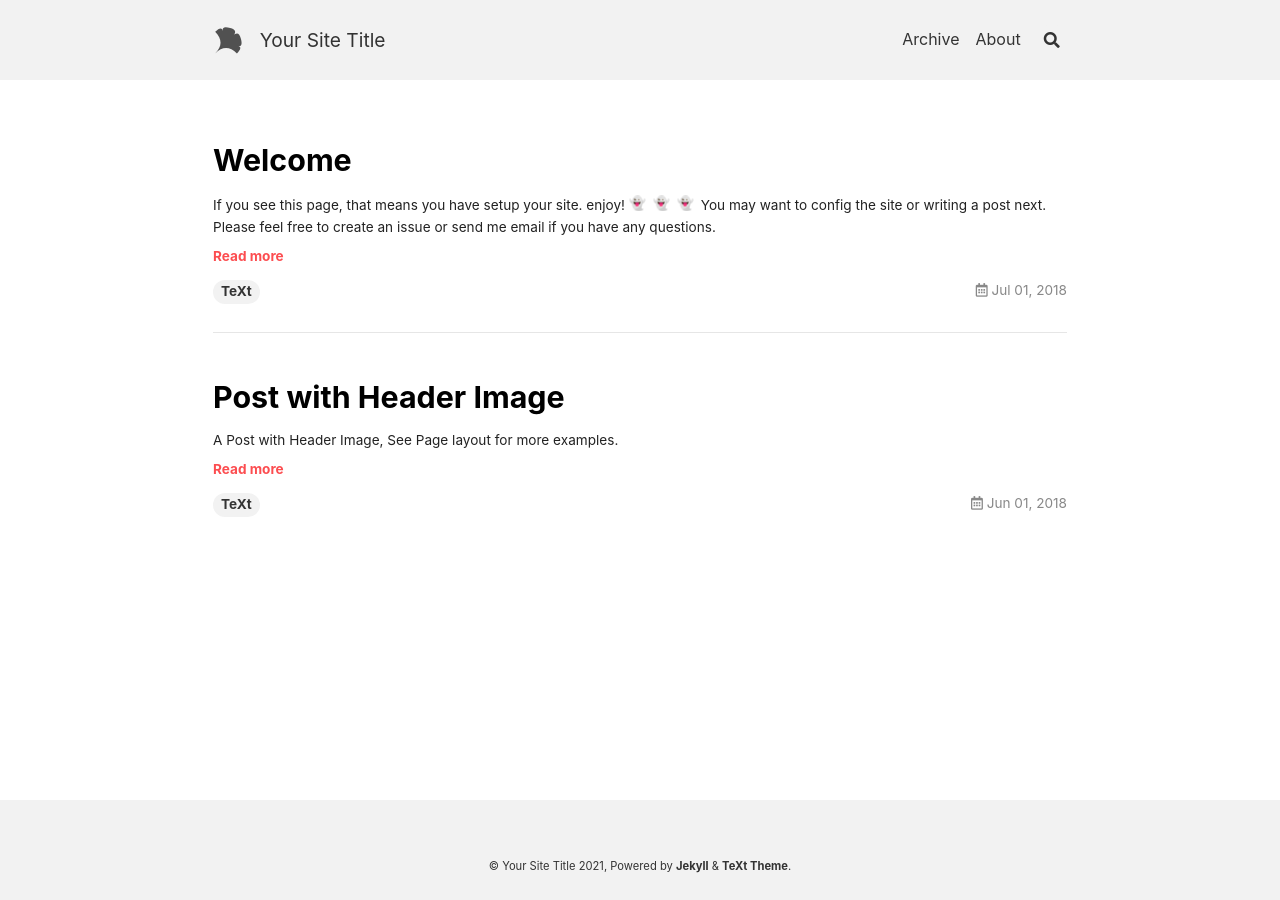
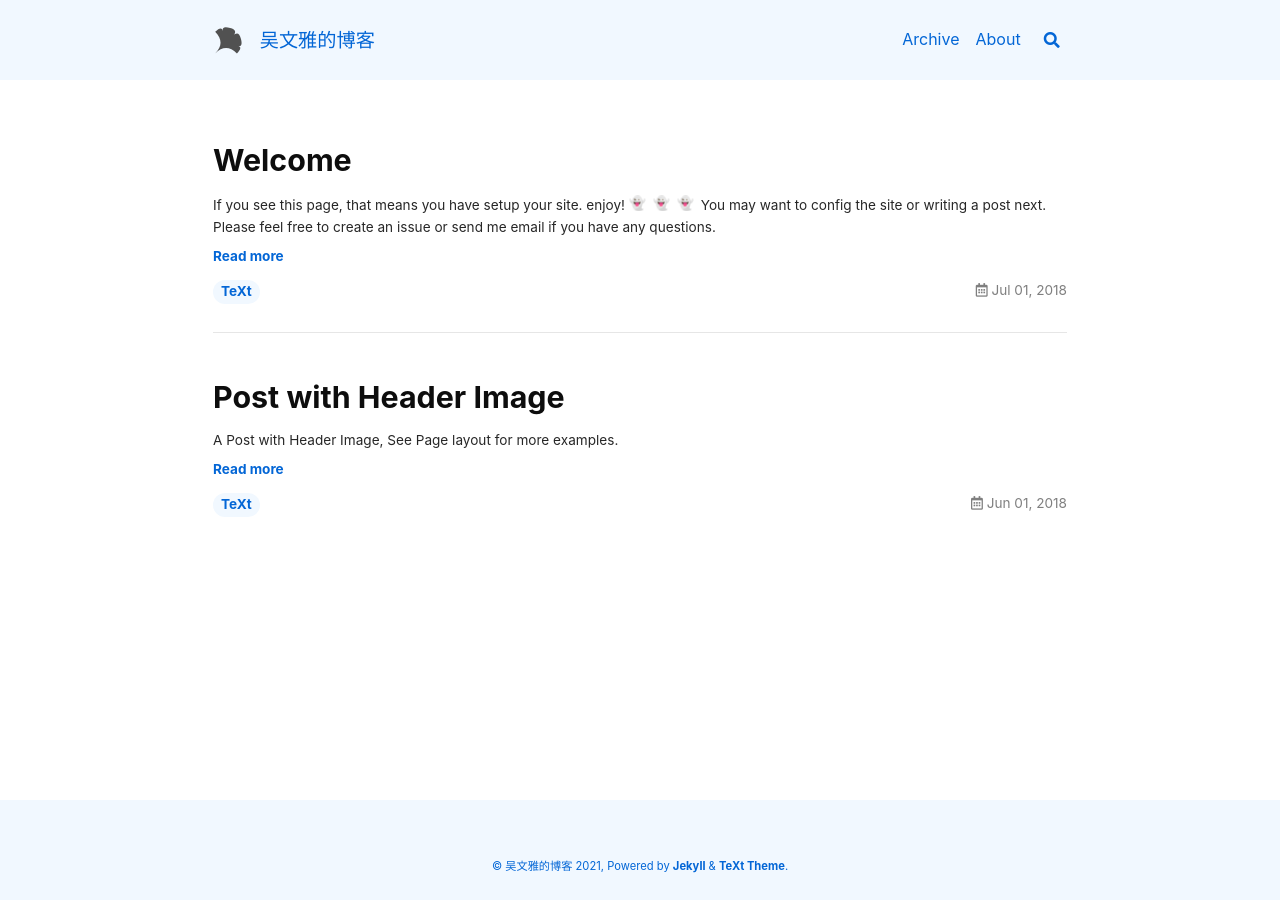
Before and after one commit to SophieWu9824/SophieWu9824.github.io, a Jekyll site: the page built from index.html, in a window 1280 px wide. Built offline with Jekyll 4.4.1, drawn with Linux system fonts in a browser that asks for light colours; nearby versions of some CDN libraries; emoji names are drawn with the system emoji font; the list of posts is cut into pages by our own code.

Commit message:
设置了配置文件

```diff
--- a/_config.yml
+++ b/_config.yml
@@ -16,29 +16,29 @@
 
 ## => Site Settings
 ##############################
-text_skin: default # "default" (default), "dark", "forest", "ocean", "chocolate", "orange"
+text_skin: ocean # "default" (default), "dark", "forest", "ocean", "chocolate", "orange"
 highlight_theme: default # "default" (default), "tomorrow", "tomorrow-night", "tomorrow-night-eighties", "tomorrow-night-blue", "tomorrow-night-bright"
 url     : # the base hostname & protocol for your site e.g. https://www.someone.com
 baseurl : # does not include hostname
-title   : Your Site Title
+title   : 吴文雅的博客
 description: > # this means to ignore newlines until "Language & timezone"
-  Your Site Description
+  记录日常学习、思考和生活点滴。
 
 
 ## => Language and Timezone
 ##############################
-lang: # the language of your site, default as "en"
-timezone: # see https://en.wikipedia.org/wiki/List_of_tz_database_time_zones for the available values
+lang: cn # the language of your site, default as "en"
+timezone: Asia/Beijing # see https://en.wikipedia.org/wiki/List_of_tz_database_time_zones for the available values
 
 
 ## => Author and Social
 ##############################
 author:
   type      : # "person" (default), "organization"
-  name      : Your Name
+  name      : 吴文雅
   url       :
   avatar    : # path or url of avatar image (square)
-  bio       : I am an amazing person.
+  bio       : 我是一个积极进取的人。
   email     :
   facebook  : # "user_name" the last part of your profile url, e.g. https://www.facebook.com/user_name
   twitter   : # "user_name" the last part of your profile url, e.g. https://twitter.com/user_name
@@ -55,7 +55,7 @@ author:
 
 ## => GitHub Repository (if the site is hosted by GitHub)
 ##############################
-repository: user_name/repo_name
+repository: SophieWu9824/SophieWu9824.github.io
 repository_tree: master
 
 
```
